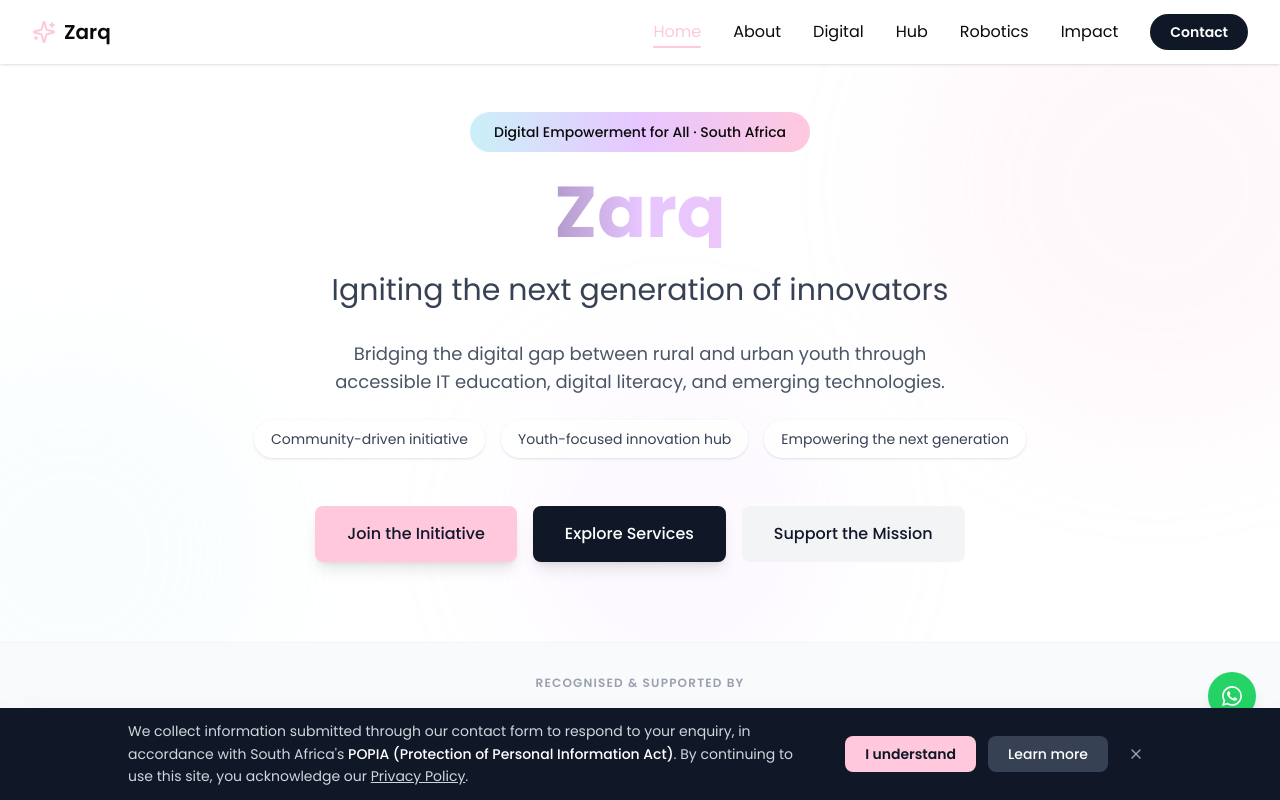
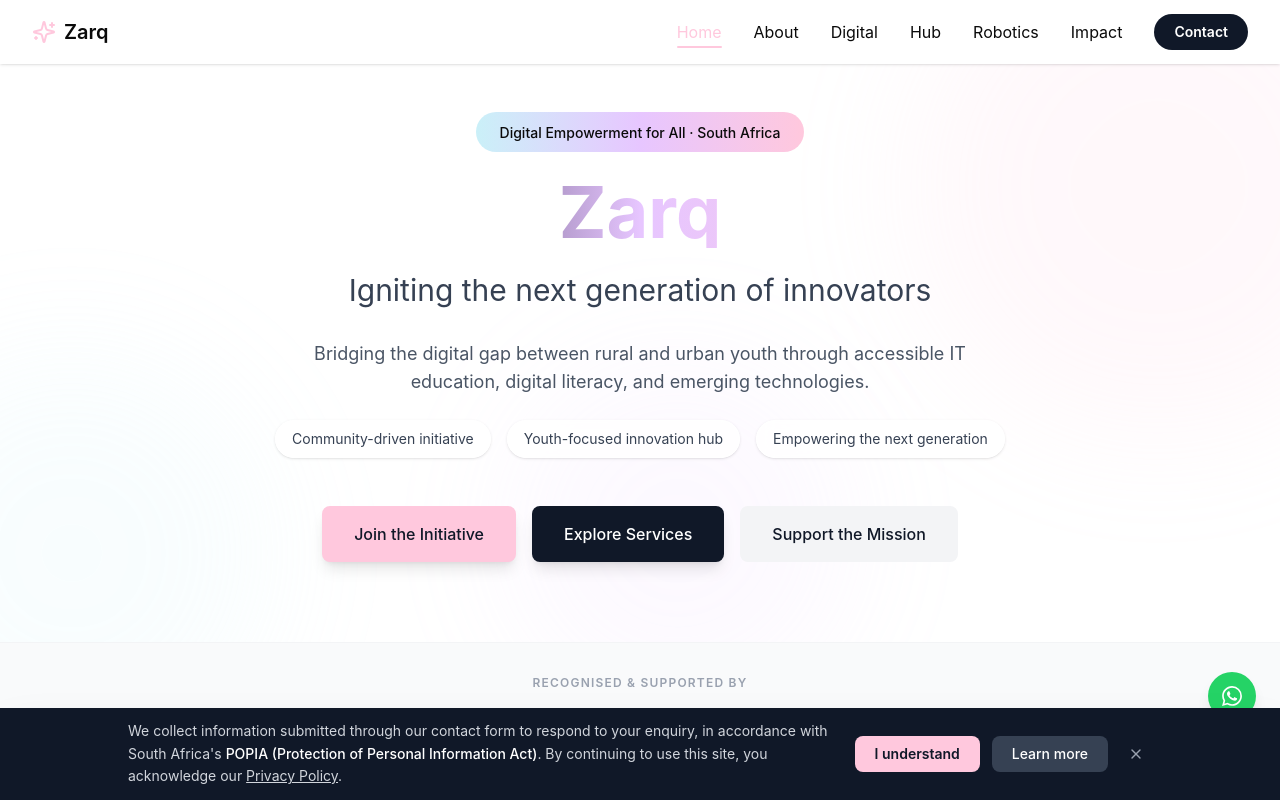
Before and after one commit to LesediSiyaya/Lesedinovatechhubwebsite, a React (Vite) app: page / in a window 1280 px wide. Shown: the top 800 px of the page. Built offline with nearby package versions, Linux system fonts and the light colour scheme.

Commit message:
Add Zarq brand typography fonts

```diff
--- a/src/styles/fonts.css
+++ b/src/styles/fonts.css
@@ -1 +1 @@
-@import url('https://fonts.googleapis.com/css2?family=Poppins:wght@300;400;500;600;700&display=swap');
+@import url('https://fonts.googleapis.com/css2?family=Geist+Mono:wght@400;500;600&family=Geist:wght@400;500;600;700&family=Instrument+Serif:ital@0;1&display=swap');
```
